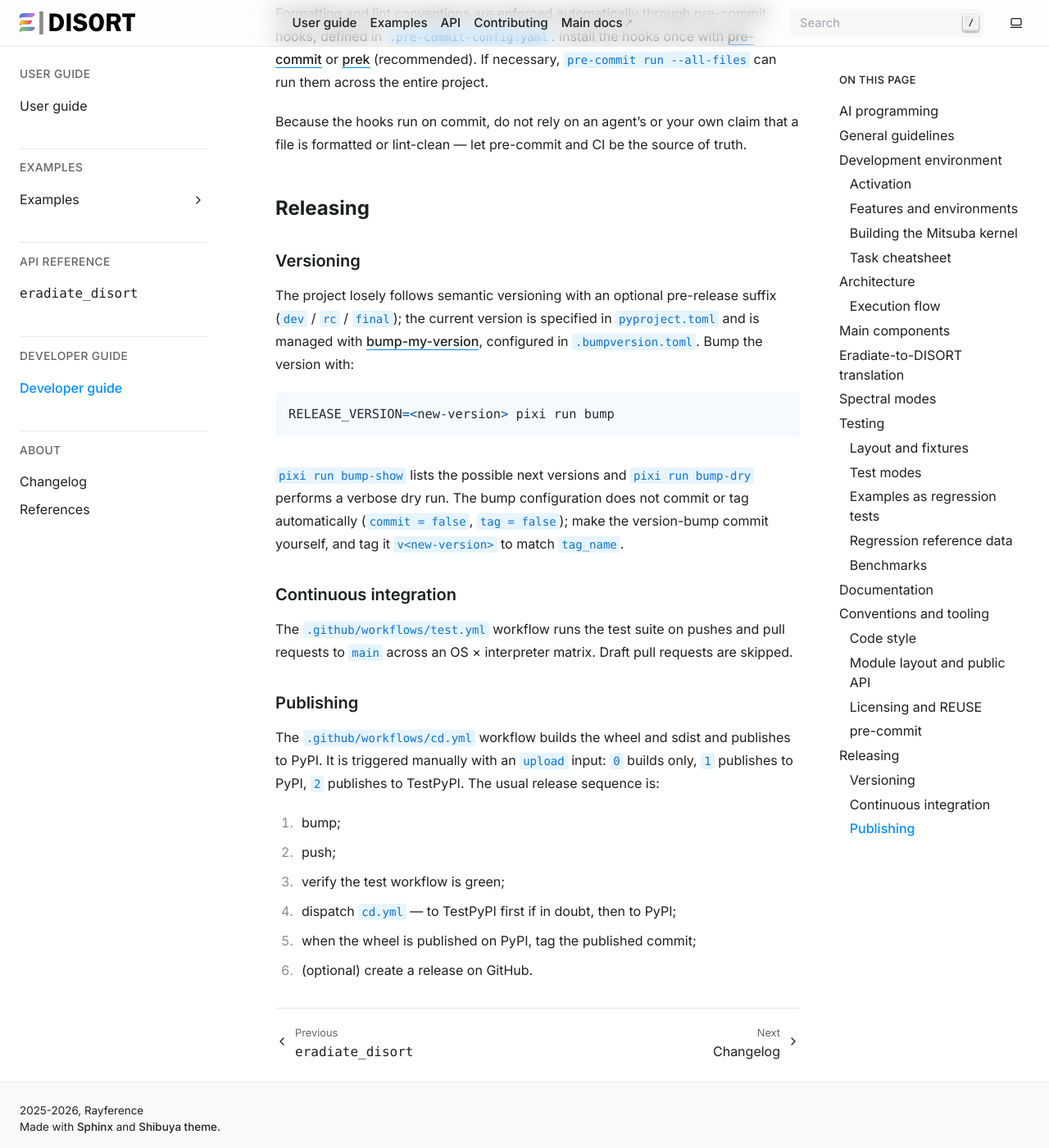
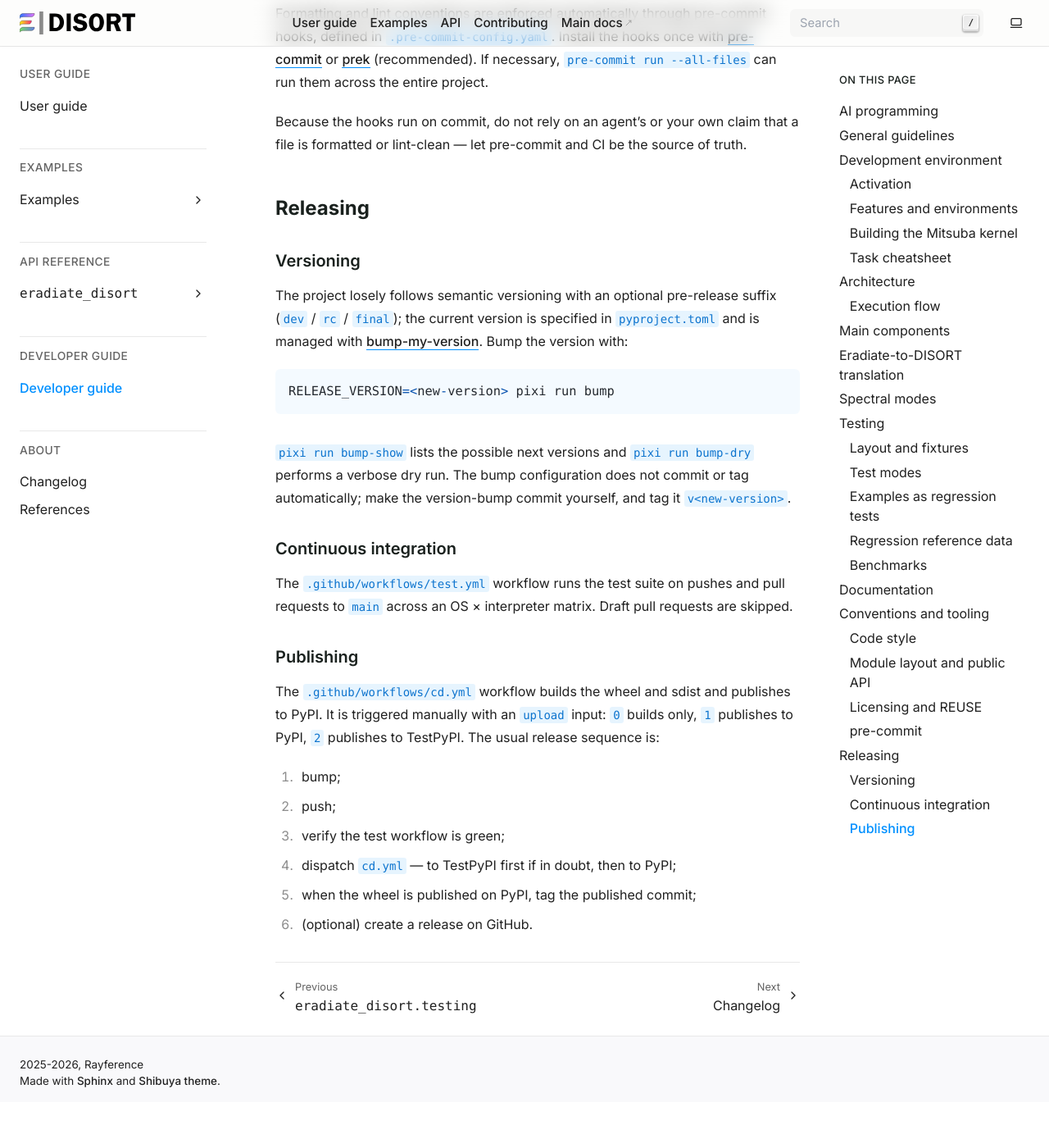
Before and after one commit to eradiate/eradiate-disort, a Sphinx documentation site: the page built from docs/dev/index.rst, in a window 1280 px wide and 1400 px high, scrolled down 10411 px. Shown: the whole window at 82% size. Built offline with Sphinx 7.4.7, drawn with Linux system fonts in a browser that asks for light colours; after the commit the page ends 11755 px from its top, so only the background shows below that; some of the changed text lies outside the part shown.

Commit message:
Various improvements to dev docs
This commit improves content and formatting in dev documentation.
Changes are as follows:

* The API documentation is improved by adding TestMode and __version__,
  and improving how existing docstrings are displayed.

* The dev documentation was proofread and tweaked.

```diff
--- a/docs/api/eradiate_disort.rst
+++ b/docs/api/eradiate_disort.rst
@@ -4,5 +4,11 @@
 .. automodule:: eradiate_disort
     :autosummary:
     :members:
+    :special-members: __version__
     :show-inheritance:
     :inherited-members:
+
+.. toctree::
+    :hidden:
+
+    eradiate_disort.testing
--- a/docs/dev/index.rst
+++ b/docs/dev/index.rst
@@ -396,11 +397,11 @@
 Python code is formatted linted with `Ruff <https://docs.astral.sh/ruff/>`__.
 Activate pre-commit hooks to enforce formatting and the basic linting rules.
 
-The basic lint rule set is
-intentionally small and can be applied with ``pixi run lint``. A more extensive
-rule set is available and should be applied to detect issues early during a
-refactoring pass, prior to opening a PR or merging a branch into ``main``. The
-extended rule set is applied by the ``pixi run lint-ext`` task.
+The basic lint rule set is intentionally small and can be applied with
+``pixi run lint``. A more extensive rule set is available and should be applied
+to detect issues early during a refactoring pass, prior to opening a PR or
+merging a branch into ``main``. The extended rule set is applied by the
+``pixi run lint-ext`` task.
 
 Public functions, classes and methods carry `Numpydoc
 <https://numpydoc.readthedocs.io/en/latest/format.html>`__-style docstrings, and
@@ -470,15 +471,15 @@
 The project losely follows semantic versioning with an optional pre-release
 suffix (``dev`` / ``rc`` / ``final``); the current version is specified in
 ``pyproject.toml`` and is managed with
-`bump-my-version <https://github.com/callowayproject/bump-my-version>`__,
-configured in ``.bumpversion.toml``. Bump the version with::
+`bump-my-version <https://github.com/callowayproject/bump-my-version>`__.
+Bump the version with::
 
     RELEASE_VERSION=<new-version> pixi run bump
 
 ``pixi run bump-show`` lists the possible next versions and ``pixi run bump-dry``
 performs a verbose dry run. The bump configuration does not commit or tag
-automatically (``commit = false``, ``tag = false``); make the version-bump commit
-yourself, and tag it ``v<new-version>`` to match ``tag_name``.
+automatically; make the version-bump commit yourself, and tag it
+``v<new-version>``.
 
 Continuous integration
 ^^^^^^^^^^^^^^^^^^^^^^
```
Also changed, not shown: other parts of docs/dev/index.rst (+17 -16 lines), CHANGELOG.md (+2 -1 lines), docs/api/eradiate_disort.testing.rst (added, +7 -0 lines), src/eradiate_disort/__init__.py (+6 -1 lines), 3 other files.
